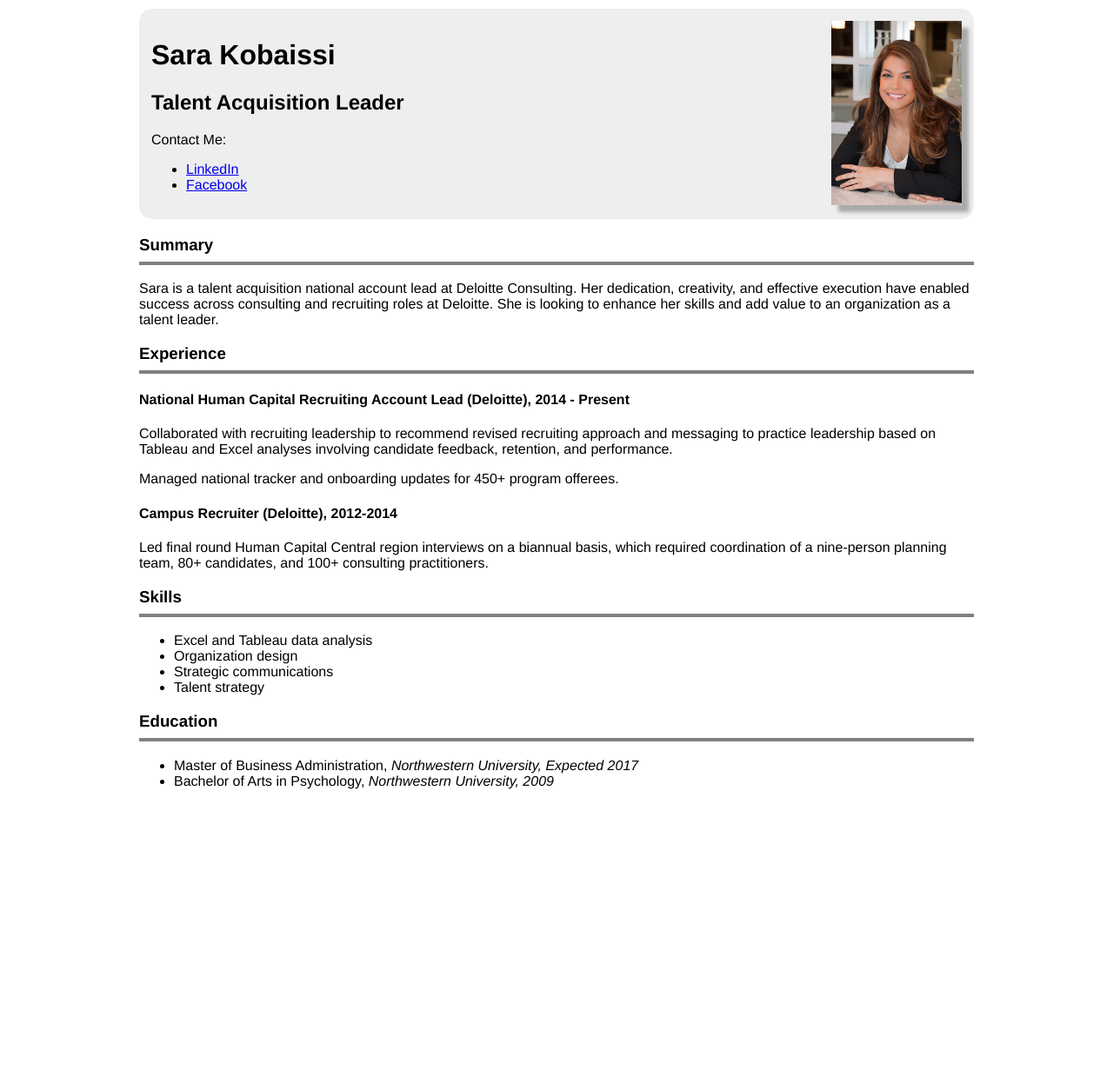
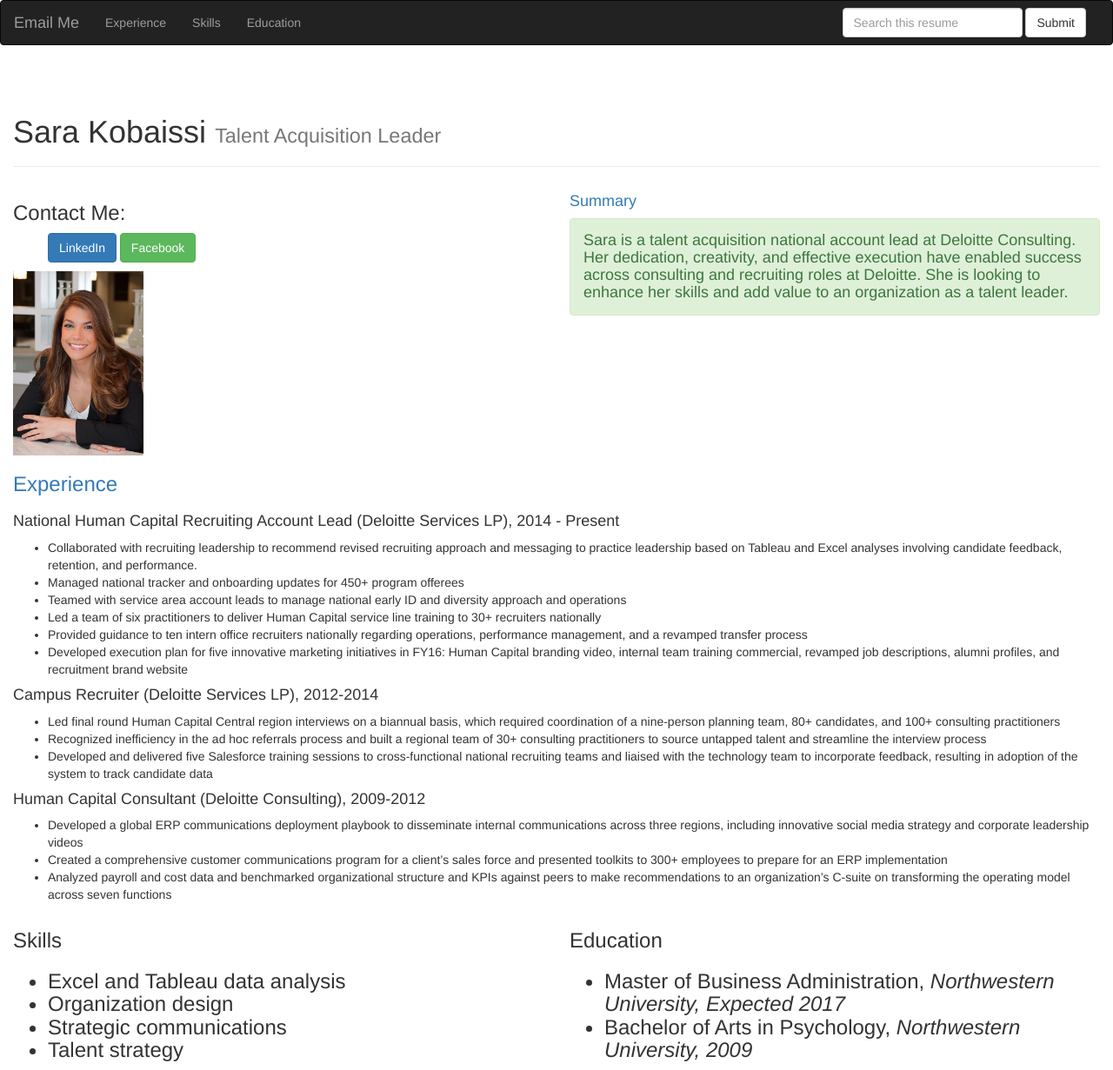
Before and after one commit to Skobaissi/hw2, a plain HTML site: page index.html in a window 1280 px wide. Shown: the whole page at 87% size. Before the commit the page ends 924 px from the top, so only its background shows below. Drawn offline with nearby package versions, Linux system fonts and the light colour scheme.

Commit message:
First draft

```diff
--- a/index.html
+++ b/index.html
@@ -1,53 +1,134 @@
 <!DOCTYPE html>
 <html>
 <head>
+  <meta charset="utf-8">
+  <meta http-equiv="X-UA-Compatible" content="IE=edge">
+  <meta name="viewport" content="width=device-width, initial-scale=1">
   <title>Sara Kobaissi</title>
-    <meta charset="UTF-8">
-    <link rel="stylesheet" type="text/css" href="styles.css">
+  <link rel="stylesheet" href="http://maxcdn.bootstrapcdn.com/bootstrap/3.3.6/css/bootstrap.css">
+  <script src="http://code.jquery.com/jquery-2.1.4.js"></script>
+  <script src="http://maxcdn.bootstrapcdn.com/bootstrap/3.3.6/js/bootstrap.js"></script>
+  <link rel="stylesheet" type="text/css" href="sty  les.css">
 </head>
 
+  <nav class="navbar navbar-inverse">
+    <div class="container-fluid">
+      <!-- Brand and toggle get grouped for better mobile display -->
+      <div class="navbar-header">
+        <button type="button" class="navbar-toggle collapsed" data-toggle="collapse" data-target="#bs-example-navbar-collapse-1" aria-expanded="false">
+          <span class="sr-only">Toggle navigation</span>
+          <span class="icon-bar"></span>
+          <span class="icon-bar"></span>
+          <span class="icon-bar"></span>
+        </button>
+        <a class="navbar-brand" href="mailto:skobaissi@gmail.com">Email Me</a>
+      </div>
+
+      <!-- Collect the nav links, forms, and other content for toggling -->
+      <div class="collapse navbar-collapse" id="bs-example-navbar-collapse-1">
+        <ul class="nav navbar-nav">
+          <li><a href="#experience">Experience</a></li>
+          <li><a href="#skills">Skills</a></li>
+          <li><a href="#education">Education</a></li>
+        </ul>
+        <form class="navbar-form navbar-right" role="search">
+          <div class="form-group">
+            <input type="text" class="form-control" placeholder="Search this resume">
+          </div>
+          <button type="submit" class="btn btn-default">Submit</button>
+        </form>
+
+      </div><!-- /.navbar-collapse -->
+    </div><!-- /.container-fluid -->
+  </nav>
+
 <body>
-    <div class="header">
-      <img width="300" src="DSC_8812.jpg">
-      <h1>Sara Kobaissi</h1>
-      <h2>Talent Acquisition Leader</h2>
-      <p>Contact Me:</p>
+  <div class="container-fluid">  <!-- or container-fluid  ->
+
+    <!-- Your content goes here -->
+
+    <div class="page-header">
+      <div class="row">
+        <div class="col-lg-12">
+          <h1>Sara Kobaissi <small>Talent Acquisition Leader</small></h1>
+        </div>
+      </div>
+    </div>
+
+    <div class="row">
+      <div class="col-lg-6">
+          <h3>Contact Me:</h3>
           <ul>
-        <li><a href="https://www.linkedin.com/in/sara-kobaissi-a3328417">LinkedIn</a></li>
-        <li><a href="https://www.facebook.com/sara.kobaissi.1">Facebook</a></li>
+            <a class="btn btn-primary" href="https://www.linkedin.com/in/sara-kobaissi-a3328417" role="button">LinkedIn</a>
+            <a class="btn btn-success" href="https://www.facebook.com/sara.kobaissi.1" role="button">Facebook</a>
+          </ul>
+          <div class="media-center media-top">
+            <a href="DSC_8812.jpg">
+              <img class="media-object" src="DSC_8812.jpg" width=150 alt="DSC_8812.jpg" class="img-rounded">
+          </div>
+        </div>
+        <div class="col-lg-6"><h4>Summary<h4
+          <div class="alert alert-success" role="alert">
+            <p>Sara is a talent acquisition national account lead at Deloitte Consulting.
+            Her dedication, creativity, and effective execution have enabled success across consulting and recruiting roles at Deloitte.
+            She is looking to enhance her skills and add value to an organization as a talent leader.</p>
+          </div>
+        </div>
+    </div>
+  </div>
+
+
+  <div class="container-fluid">
+    <div class="row">
+      <div class="col-lg-12"><h3>Experience<h3>
+      <a name="experience"></a>
+        <h4>National Human Capital Recruiting Account Lead (Deloitte Services LP), 2014 - Present</h4>
+        <ul>
+          <li>Collaborated with recruiting leadership to recommend revised recruiting approach and messaging to practice leadership based on Tableau and Excel analyses involving candidate feedback, retention, and performance.</li>
+          <li>Managed national tracker and onboarding updates for 450+ program offerees</li>
+          <li>Teamed with service area account leads to manage national early ID and diversity approach and operations</li>
+          <li>Led a team of six practitioners to deliver Human Capital service line training to 30+ recruiters nationally</li>
+          <li>Provided guidance to ten intern office recruiters nationally regarding operations, performance management, and a revamped transfer process</li>
+          <li>Developed execution plan for five innovative marketing initiatives in FY16: Human Capital branding video, internal team training commercial, revamped job descriptions, alumni profiles, and recruitment brand website</li>
+        </ul>
+
+        <h4>Campus Recruiter (Deloitte Services LP), 2012-2014</h4>
+        <ul>
+          <li>Led final round Human Capital Central region interviews on a biannual basis, which required coordination of a nine-person planning team, 80+ candidates, and 100+ consulting practitioners</li>
+          <li>Recognized inefficiency in the ad hoc referrals process and built a regional team of 30+ consulting practitioners to source untapped talent and streamline the interview process</li>
+          <li>Developed and delivered five Salesforce training sessions to cross-functional national recruiting teams and liaised with the technology team to incorporate feedback, resulting in adoption of the system to track candidate data</li>
+        </ul>
+
+        <h4>Human Capital Consultant (Deloitte Consulting), 2009-2012</h4>
+        <ul>
+          <li>Developed a global ERP communications deployment playbook to disseminate internal communications across three regions, including innovative social media strategy and corporate leadership videos</li>
+          <li>Created a comprehensive customer communications program for a client’s sales force and presented toolkits to 300+ employees to prepare for an ERP implementation</li>
+          <li>Analyzed payroll and cost data and benchmarked organizational structure and KPIs against peers to make recommendations to an organization’s C-suite on transforming the operating model across seven functions</li>
         </ul>
         </div>
+      </div>
 
-    <h3>Summary</h3>
-    <p>
-      Sara is a talent acquisition national account lead at Deloitte Consulting.
-      Her dedication, creativity, and effective execution have enabled success across consulting and recruiting roles at Deloitte.
-      She is looking to enhance her skills and add value to an organization as a talent leader.
-    </p>
-
-    <h3>Experience</h3>
-
-    <h4>National Human Capital Recruiting Account Lead (Deloitte), 2014 - Present</h4>
-    <p>Collaborated with recruiting leadership to recommend revised recruiting approach and messaging to practice leadership based on Tableau and Excel analyses involving candidate feedback, retention, and performance.</p>
-    <p>Managed national tracker and onboarding updates for 450+ program offerees.</p>
-
-    <h4>Campus Recruiter (Deloitte), 2012-2014</h4>
-    <p>Led final round Human Capital Central region interviews on a biannual basis, which required coordination of a nine-person planning team, 80+ candidates, and 100+ consulting practitioners.</p>
-
-    <h3>Skills</h3>
+    <div class="row">
+      <div class="col-lg-6">
+        <h3>Skills<h3>
+        <a name="skills"></a>
           <ul>
             <li>Excel and Tableau data analysis</li>
             <li>Organization design</li>
             <li>Strategic communications</li>
             <li>Talent strategy</li>
           </ul>
-
-    <h3>Education</h3>
+      </div>
+      <div class="col-lg-6">
+        <h3>Education<h3>
+        <a name="education"></a>
           <ul>
             <li>Master of Business Administration, <em>Northwestern University, Expected 2017</em></li>
             <li>Bachelor of Arts in Psychology, <em>Northwestern University, 2009</em></li>
           </ul>
+      </div>
+    </div>
 
-
+  </div>
 </body>
 </html>
--- a/styles.css
+++ b/styles.css
@@ -5,7 +5,7 @@ body {
 }
 img {
   width: 150px;
-  box-shadow: 8px 8px 4px #AAA;
+  /*box-shadow: 8px 8px 4px #AAA;*/
   float: right;
 }
 
@@ -16,7 +16,7 @@ img {
 }
 
 h3 {
-  border-bottom: solid 4px gray;
+  /*border-bottom: solid 4px gray;*/
   padding-bottom: 8px;
 }
 .image2 {
```
Lines whose indentation alone changed are shown as unchanged.
